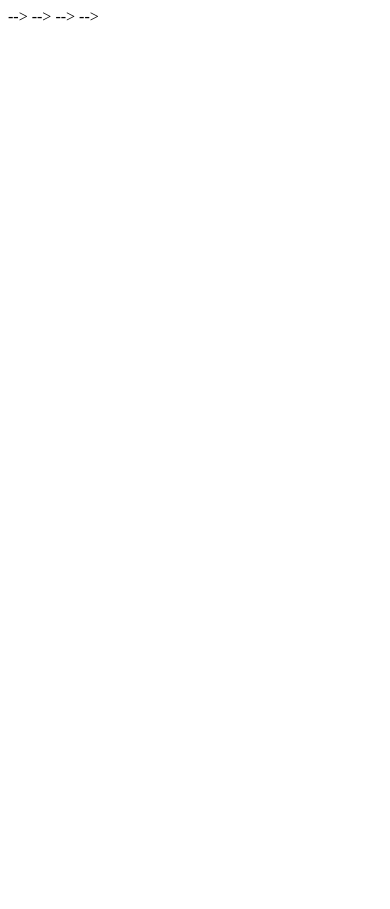
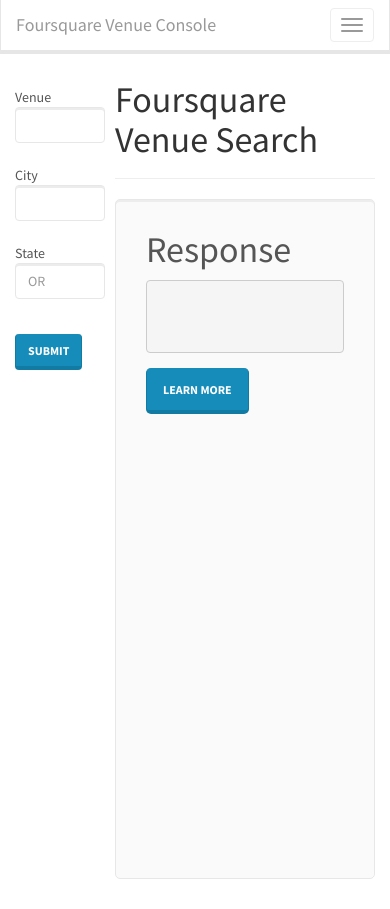
Before and after one commit to jeremyk23/Foursquare-Venue-Console, a plain HTML site: page index.html in a window 390 px wide. Before the commit the page ends 844 px from the top, so only its background shows below. Drawn offline with nearby package versions, Linux system fonts and the light colour scheme.

Commit message:
fixed for public use

```diff
--- a/index.html
+++ b/index.html
@@ -1,126 +1,117 @@
 
-<!--<!DOCTYPE html>-->
-<!--<html lang="en">-->
-<!--  <head>-->
-<!--    <meta charset="utf-8">-->
-<!--    <meta http-equiv="X-UA-Compatible" content="IE=edge">-->
-<!--    <meta name="viewport" content="width=device-width, initial-scale=1">-->
-<!--    <meta name="description" content="">-->
-<!--    <meta name="author" content="">-->
-<!--    <link rel="shortcut icon" href="../../assets/ico/favicon.ico">-->
+<!DOCTYPE html>
+<html lang="en">
+<head>
+    <meta charset="utf-8">
+    <meta http-equiv="X-UA-Compatible" content="IE=edge">
+    <meta name="viewport" content="width=device-width, initial-scale=1">
+    <meta name="description" content="">
+    <meta name="author" content="">
+    <link rel="shortcut icon" href="../../assets/ico/favicon.ico">
 
-<!--    <title>Starter Template for Bootstrap</title>-->
+    <title>Starter Template for Bootstrap</title>
 
     <!-- Bootstrap core CSS -->
-<!--    <link href="css/bootstrap.min.css" rel="stylesheet">-->
+    <link href="css/bootstrap.min.css" rel="stylesheet">
 
     <!-- Custom styles for this template -->
-<!--    <link href="css/bootstrap-theme.css" rel="stylesheet">-->
+    <link href="css/bootstrap-theme.css" rel="stylesheet">
+</head>
 
+<body>
 
-    <!-- Just for debugging purposes. Don't actually copy this line! -->
-    <!--[if lt IE 9]><script src="../../assets/js/ie8-responsive-file-warning.js"></script><![endif]-->
+<div class="navbar navbar-inverse navbar-fixed-top" role="navigation">
+    <div class="container">
+        <div class="navbar-header">
+            <button type="button" class="navbar-toggle" data-toggle="collapse" data-target=".navbar-collapse">
+                <span class="sr-only">Toggle navigation</span>
+                <span class="icon-bar"></span>
+                <span class="icon-bar"></span>
+                <span class="icon-bar"></span>
+            </button>
+            <a class="navbar-brand" href="#">Foursquare Venue Console</a>
+        </div>
+    </div>
+</div>
 
-    <!-- HTML5 shim and Respond.js IE8 support of HTML5 elements and media queries -->
-    <!--[if lt IE 9]>
-<!--      <script src="https://oss.maxcdn.com/libs/html5shiv/3.7.0/html5shiv.js"></script>-->
-<!--      <script src="https://oss.maxcdn.com/libs/respond.js/1.4.2/respond.min.js"></script>-->
-<!--    <![endif]-->-->
-<!--  </head>-->
+<div class="container">
+    <br>
+    <br>
+    <br>
 
-<!--  <body>-->
+    <div id="form-field">
+        <form class="form-horizontal">
+            <!--<legend>Search Type:-->
+                <!--<select class="form-control">-->
+                    <!--<option value="one">One</option>-->
+                    <!--<option value="two">Two</option>-->
+                    <!--<option value="three">Three</option>-->
+                    <!--<option value="four">Four</option>-->
+                    <!--<option value="five">Five</option>-->
+                <!--</select>-->
 
-<!--    <div class="navbar navbar-inverse navbar-fixed-top" role="navigation">-->
-<!--      <div class="container">-->
-<!--        <div class="navbar-header">-->
-<!--          <button type="button" class="navbar-toggle" data-toggle="collapse" data-target=".navbar-collapse">-->
-<!--            <span class="sr-only">Toggle navigation</span>-->
-<!--            <span class="icon-bar"></span>-->
-<!--            <span class="icon-bar"></span>-->
-<!--            <span class="icon-bar"></span>-->
-<!--          </button>-->
-<!--          <a class="navbar-brand" href="#">Foursquare Venue Console</a>-->
-<!--        </div>-->
-<!--      </div>-->
-<!--    </div>-->
+                <div class="btn-group">
+                    <!--< type="button" class="btn btn-success dropdown-toggle" data-toggle="dropdown">-->
+                        <!--Venue-->
+                        <!--<span class="caret"></span>-->
+                    <!--</button>-->
+                    <ul class="dropdown-menu">
+                        <li><a href="#">Venue</a></li>
+                        <li><a href="#">Photo</a></li>
+                        <li><a href="#">Menu</a></li>
+                    </ul>
+                </div>
+            </legend>
+            <div class="form-group">
+                <label for="venue-name" class="col-lg-2 control-label">Venue</label>
+                <div class="col-lg-10">
+                    <input type="text" class="form-control" name="venue-name" value="" id="venue-name">
+                </div>
+            </div>
+            <div class="form-group">
+                <label for="city-name" class="col-lg-2 control-label">City</label>
+                <div class="col-lg-10">
+                    <input type="text" class="form-control" name="city-name" value="" id="city-name">
+                </div>
+            </div>
+            <div class="form-group">
+                <label for="state-name" class="col-lg-2 control-label">State</label>
+                <div class="col-lg-10">
+                    <input type="text" class="form-control" name="state-name" value="" id="state-name" placeholder="OR">
+                </div>
+            </div>
+            <br>
+            <button type="submit" class="btn btn-primary">Submit</button>
+        </form>
+    </div>
+    <div class="bs-docs-section">
 
-<!--    <div class="container">-->
-<!--    <br>-->
-<!--    <br>-->
-<!--    <br>-->
+        <div class="row">
+            <div class="col-lg-12">
+                <div class="page-header">
+                    <h1 id="container">Foursquare Venue Search</h1>
+                </div>
+                <div class="bs-component">
+                    <div class="jumbotron">
+                        <h1 id='response-header'>Response</h1>
+                <pre id="code-wrapper"><code>
+                    <p id='codeBlock'></pre></code></p>
+                        <p><a class="btn btn-primary btn-lg">Learn more</a></p>
+                    </div>
+                </div>
+            </div>
+        </div>
 
-<!--    <div id="form-field">-->
-<!--     <form class="form-horizontal">-->
-<!--        <legend>Search Type:-->
-        <!-- <select class="form-control">
-<!--    <option value="one">One</option>-->
-<!--    <option value="two">Two</option>-->
-<!--    <option value="three">Three</option>-->
-<!--    <option value="four">Four</option>-->
-<!--    <option value="five">Five</option>-->
-<!--</select> -->-->
-
-<!--        <div class="btn-group">-->
-<!--          <button type="button" class="btn btn-success dropdown-toggle" data-toggle="dropdown">-->
-<!--            Venue-->
-<!--            <span class="caret"></span>-->
-<!--          </button>-->
-<!--          <ul class="dropdown-menu">-->
-<!--            <li><a href="#">Venue</a></li>-->
-<!--            <li><a href="#">Photo</a></li>-->
-<!--            <li><a href="#">Menu</a></li>-->
-<!--           </ul>-->
-<!--        </div>-->
-<!--        </legend>-->
-<!--        <div class="form-group">-->
-<!--            <label for="venue-name" class="col-lg-2 control-label">Venue</label>-->
-<!--            <div class="col-lg-10">-->
-<!--              <input type="text" class="form-control" name="venue-name" value="" id="venue-name">-->
-<!--            </div>-->
-<!--        </div>-->
-<!--        <div class="form-group">-->
-<!--            <label for="city-name" class="col-lg-2 control-label">City</label>-->
-<!--            <div class="col-lg-10">-->
-<!--              <input type="text" class="form-control" name="city-name" value="" id="city-name">-->
-<!--            </div>-->
-<!--        </div>-->
-<!--        <div class="form-group">-->
-<!--            <label for="state-name" class="col-lg-2 control-label">State</label>-->
-<!--            <div class="col-lg-10">-->
-<!--              <input type="text" class="form-control" name="state-name" value="" id="state-name" placeholder="OR">-->
-<!--            </div>-->
-<!--        </div>-->
-<!--            <br>-->
-<!--            <button type="submit" class="btn btn-primary">Submit</button>-->
-<!--              </form>-->
-<!--    </div>-->
-<!--    <div class="bs-docs-section">-->
-
-<!--        <div class="row">-->
-<!--          <div class="col-lg-12">-->
-<!--            <div class="page-header">-->
-              <!-- <h1 id="container">Containers</h1> -->
-<!--            </div>-->
-<!--            <div class="bs-component">-->
-<!--              <div class="jumbotron">-->
-<!--                <h1 id='response-header'>Response</h1>-->
-<!--                <pre id="code-wrapper"><code>-->
-<!--                <p id='codeBlock'></pre></code></p>-->
-                <!-- <p><a class="btn btn-primary btn-lg">Learn more</a></p> -->
-<!--              </div>-->
-<!--            </div>-->
-<!--          </div>-->
-<!--        </div>-->
-
-<!--    </div><!-- /.container -->-->
+    </div><!-- /.container -->
+    </div>
 
 
     <!-- Bootstrap core JavaScript
-<!--    ================================================== -->-->
-    <!-- Placed at the end of the document so the pages load faster -->
-<!--    <script src="https://ajax.googleapis.com/ajax/libs/jquery/1.11.0/jquery.min.js"></script>-->
-<!--    <script src="js/bootstrap.min.js"></script>-->
-<!--    <script src="js/main.js"></script>-->
+<!--    ================================================== -->
+    <!-- Placed at the end of the document so the pages load faster-->
+    <script src="https://ajax.googleapis.com/ajax/libs/jquery/1.11.0/jquery.min.js"></script>
+    <script src="js/bootstrap.min.js"></script>
+    <script src="js/main.js"></script>
 
-<!--  </body>-->
-<!--</html>-->
+</body>
+</html>
--- a/js/main.js
+++ b/js/main.js
@@ -6,6 +6,10 @@
   		venue = formJSON[0].value;
   		locatilty = formJSON[1].value;
   		region = formJSON[2].value;
+
+        // !!!!!!!!!!!!!!!!!!!! PUT YOUR CLIENT ID AND CLIENT SECRET HERE !!!!!!!!!!!!!!!!!!!! \\
+  		// fsEndString = '&client_id=your_client_id&client_secret=your_client_secret&v=20130815';
+        // !!!!!!!!!!!!!!!!!!!!!!!!!!!!!!!!!!!!!!!!!!!!!!!!!!!!!!!!!!!!!!!!!!!!!!!!!!!!!!!!!!!! \\
 
   		placeStr = 'near='+locatilty+','+region;
   		queryStr = '&query='+venue;
```
Also changed, not shown: css/bootstrap-theme.css, 1 other file.
